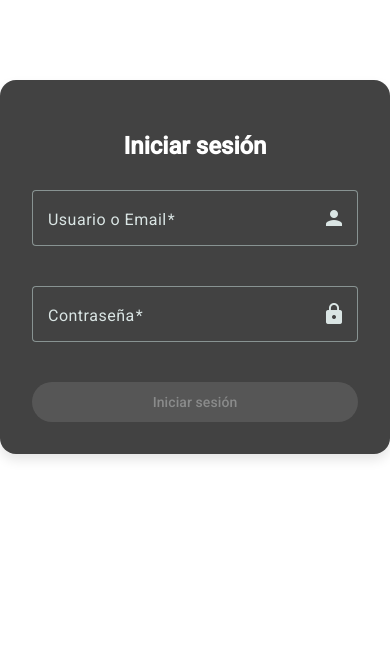
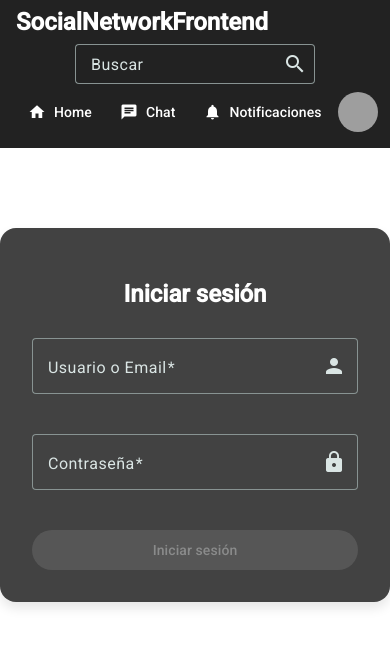
Before and after one commit to GabrielRzecznik/social-network-frontend, an Angular app: page /login in a window 390 px wide. Shown: the top 646 px of the page. Built offline with nearby package versions, Linux system fonts and the light colour scheme; grey boxes are pictures that could not be loaded.

Commit message:
feat(navbar): implement navbar component with responsive design and user menu

```diff
--- a/src/app/app.component.html
+++ b/src/app/app.component.html
@@ -1 +1,2 @@
+<app-navbar />
 <router-outlet />
--- a/src/app/app.component.ts
+++ b/src/app/app.component.ts
@@ -1,12 +1,14 @@
 import { Component } from '@angular/core';
 import { RouterOutlet } from '@angular/router';
 import { AuthSessionService } from './core/services/auth-session.service';
+import { NavbarComponent } from "./components/navbar/navbar.component";
 
 @Component({
   selector: 'app-root',
   imports: [
-    RouterOutlet
-  ],
+    RouterOutlet,
+    NavbarComponent
+],
   templateUrl: './app.component.html',
   styleUrl: './app.component.scss'
 })
--- /dev/null
+++ b/src/app/components/navbar/navbar.component.html
@@ -0,0 +1,57 @@
+<nav class="navbar">
+  <!-- Izquierda: Título y Buscador -->
+  <div class="navbar-left">
+    <span class="navbar-title">SocialNetworkFrontend</span>
+  </div>
+
+  <!-- Centro: Navegación -->
+  <div class="navbar-center">
+     <div fxLayout="row">
+       <mat-form-field appearance="outline" class="search-field">
+         <mat-label>Buscar</mat-label>
+         <input matInput type="text" placeholder="Buscar..." />
+         <button mat-icon-button matSuffix aria-label="Buscar">
+           <mat-icon>search</mat-icon>
+         </button>
+       </mat-form-field>
+     </div>
+  </div>
+
+  <!-- Derecha: Avatar y menú -->
+  <div class="navbar-right">
+    <button mat-button class="nav-button">
+      <mat-icon>home</mat-icon>
+      <span class="responsive-hide">Home</span>
+    </button>
+    <button mat-button class="nav-button">
+      <mat-icon>chat</mat-icon>
+      <span class="responsive-hide">Chat</span>
+    </button>
+    <button mat-button class="nav-button">
+      <mat-icon>notifications</mat-icon>
+      <span class="responsive-hide">Notificaciones</span>
+    </button>
+
+    <button mat-button [matMenuTriggerFor]="menu" class="avatar-button" aria-label="Menú de usuario">
+      <div class="user-avatar">
+        <img [src]="userAvatarUrl || 'assets/avatar-placeholder.png'" alt="Avatar usuario" />
+      </div>
+    </button>
+
+    <mat-menu #menu="matMenu">
+      <button mat-menu-item>
+        <mat-icon>person</mat-icon>
+        <span>Perfil</span>
+      </button>
+      <button mat-menu-item>
+        <mat-icon>settings</mat-icon>
+        <span>Configuración</span>
+      </button>
+      <mat-divider></mat-divider>
+      <button mat-menu-item>
+        <mat-icon>logout</mat-icon>
+        <span>Cerrar Sesión</span>
+      </button>
+    </mat-menu>
+  </div>
+</nav>
--- /dev/null
+++ b/src/app/components/navbar/navbar.component.scss
@@ -0,0 +1,122 @@
+.navbar {
+  display: flex;
+  align-items: center;
+  justify-content: space-between;
+  background-color: #222;
+  color: white;
+  padding: 0.5rem 1rem;
+  flex-wrap: nowrap;
+
+  .navbar-left,
+  .navbar-center,
+  .navbar-right {
+    display: flex;
+    align-items: center;
+  }
+
+  .navbar-left {
+    flex: 1 1 33%;
+
+    .navbar-title {
+      font-size: 1.5rem;
+      font-weight: 700;
+    }
+  }
+
+  .navbar-center {
+    justify-content: center;
+    gap: 1rem;
+    flex: 1 1 33%;
+
+    .search-field {
+      flex: 1;
+      max-width: 350px;
+      height: 40px;
+    }
+
+    ::ng-deep .mat-mdc-text-field-wrapper {
+      height: 40px;
+      display: flex;
+      align-items: center;
+    }
+
+    ::ng-deep .mat-mdc-form-field .mdc-floating-label {
+      top: 50%;
+      transition: all 0.2s ease;
+    }
+
+    ::ng-deep .mat-mdc-form-field.mat-focused .mdc-floating-label,
+    ::ng-deep .mat-mdc-form-field.mat-mdc-form-field-should-float .mdc-floating-label {
+      top: -10px;
+      font-size: 10px;
+      transform: none;
+      padding-right: 10px;
+    }
+
+  }
+
+  .navbar-right {
+    .nav-button {
+      color: white;
+      display: flex;
+    }
+
+    justify-content: flex-end;
+    flex: 1 1 33%;
+
+    .responsive-hide {
+      display: none;
+    }
+
+    .avatar-button {
+      padding: 0;
+      min-width: auto;
+    }
+
+    .user-avatar {
+      width: 40px;
+      height: 40px;
+      border-radius: 50%;
+      overflow: hidden;
+      border: 2px solid none;
+      display: flex;
+      align-items: center;
+      justify-content: center;
+
+      img {
+        width: 100%;
+        height: 100%;
+        object-fit: cover;
+        display: block;
+      }
+    }
+  }
+
+  @media (max-width: 800px) {
+    flex-wrap: wrap;
+
+    .navbar-left,
+    .navbar-center,
+    .navbar-right {
+      flex: 1 1 100%;
+      justify-content: center;
+      margin-bottom: 0.5rem;
+    }
+
+    .navbar-left {
+      flex-direction: column;
+      align-items: stretch;
+
+      .search-field {
+        width: 100%;
+        max-width: none;
+      }
+    }
+
+    .navbar-right {
+      .responsive-hide {
+        display: block;
+      }
+    }
+  }
+}
--- /dev/null
+++ b/src/app/components/navbar/navbar.component.ts
@@ -0,0 +1,25 @@
+import { ChangeDetectionStrategy, Component } from '@angular/core';
+import { MatButtonModule } from '@angular/material/button';
+import { MatFormFieldModule } from '@angular/material/form-field';
+import { MatIconModule } from '@angular/material/icon';
+import { MatMenuModule } from '@angular/material/menu';
+import { MatInputModule } from '@angular/material/input';
+import { MatDividerModule } from '@angular/material/divider';
+
+@Component({
+  selector: 'app-navbar',
+  imports: [
+    MatIconModule,
+    MatButtonModule,
+    MatMenuModule,
+    MatFormFieldModule,
+    MatInputModule,
+    MatDividerModule
+  ],
+  templateUrl: './navbar.component.html',
+  styleUrl: './navbar.component.scss',
+  changeDetection: ChangeDetectionStrategy.OnPush
+})
+export class NavbarComponent {
+  public userAvatarUrl = 'https://jornada.us-sea-1.linodeobjects.com/imagenes/2024/6/24/372280_1_102812_raw.jpg';
+}
```
Also changed, not shown: 1 other file (tests, documents, lock files or other folders).
